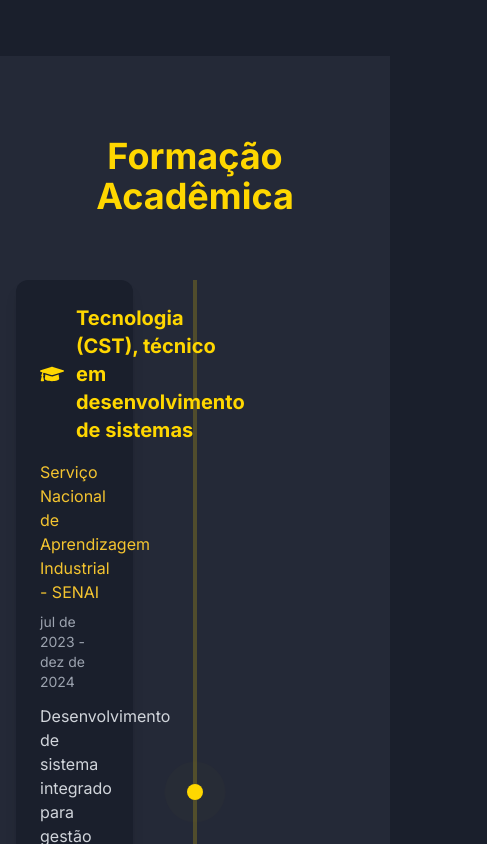
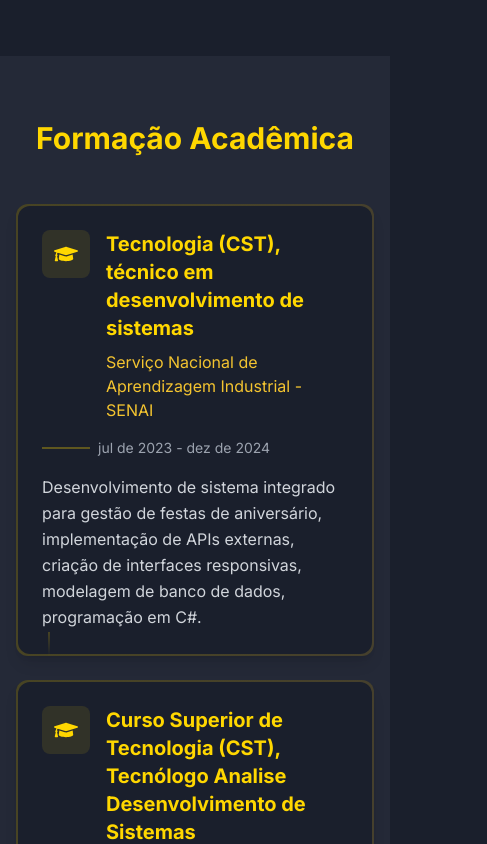
Before and after one commit to Renan0004/Renan, a React (Vite) app: page / in a window 390 px wide. Shown: the part 10680-11524 px from the top of the page, 487 px wide, since content can reach past the window. Built offline with nearby package versions, Linux system fonts and the light colour scheme.

Commit message:
refactor: Redesign Education component for better mobile responsiveness

```diff
--- a/src/components/Education.tsx
+++ b/src/components/Education.tsx
@@ -33,22 +33,22 @@ const Education = () => {
   const getIcon = (type: string) => {
     switch (type) {
       case 'graduation':
-        return <FaGraduationCap className="text-2xl" />
+        return <FaGraduationCap className="text-2xl sm:text-3xl" />
       case 'certificate':
-        return <FaCertificate className="text-2xl" />
+        return <FaCertificate className="text-2xl sm:text-3xl" />
       case 'course':
-        return <FaCode className="text-2xl" />
+        return <FaCode className="text-2xl sm:text-3xl" />
       default:
         return null
     }
   }
 
   return (
-    <section id="education" className="py-20 bg-light-blue">
-      <div className="container">
+    <section id="education" className="py-16 sm:py-20 bg-light-blue">
+      <div className="container mx-auto px-4 sm:px-6 max-w-4xl">
         <motion.h2
-          className="text-4xl font-bold text-center mb-16 text-primary-gold"
-          initial={{ opacity: 0, y: 50 }}
+          className="text-3xl sm:text-4xl font-bold text-center mb-12 text-primary-gold"
+          initial={{ opacity: 0, y: 20 }}
           whileInView={{ opacity: 1, y: 0 }}
           transition={{ duration: 0.6 }}
           viewport={{ once: true }}
@@ -56,49 +56,58 @@ const Education = () => {
           Formação Acadêmica
         </motion.h2>
 
-        <div className="relative">
-          {/* Linha vertical central */}
-          <div className="absolute left-1/2 transform -translate-x-1/2 h-full w-1 bg-primary-gold/20"></div>
-
-          {/* Items da timeline */}
+        <div className="space-y-6">
           {educationItems.map((item, index) => (
             <motion.div
               key={item.id}
-              className={`relative flex items-center mb-12 ${
-                index % 2 === 0 ? 'justify-start' : 'justify-end'
-              }`}
-              initial={{ opacity: 0, x: index % 2 === 0 ? -50 : 50 }}
-              whileInView={{ opacity: 1, x: 0 }}
+              className="relative"
+              initial={{ opacity: 0, y: 20 }}
+              whileInView={{ opacity: 1, y: 0 }}
               transition={{ duration: 0.5, delay: index * 0.2 }}
               viewport={{ once: true }}
             >
-              {/* Conteúdo */}
-              <div className={`w-5/12 ${index % 2 === 0 ? 'pr-8' : 'pl-8'}`}>
-                <div className="bg-dark-blue rounded-xl p-6 shadow-lg hover:shadow-xl transition-all duration-300">
-                  <div className="flex items-center gap-3 mb-4">
+              {/* Card com gradiente na borda */}
+              <div className="relative bg-dark-blue rounded-xl p-0.5 shadow-lg hover:shadow-xl transition-all duration-300">
+                <div className="absolute inset-0 rounded-xl bg-gradient-to-r from-primary-gold to-secondary-gold opacity-20"></div>
+
+                {/* Conteúdo do card */}
+                <div className="relative bg-dark-blue rounded-xl p-6">
+                  {/* Cabeçalho com ícone e título */}
+                  <div className="flex items-start gap-4 mb-4">
+                    <div className="bg-primary-gold/10 rounded-lg p-3">
                       <span className="text-primary-gold">
                         {getIcon(item.type)}
                       </span>
-                    <h3 className="text-xl font-bold text-primary-gold">
+                    </div>
+                    <div className="flex-1">
+                      <h3 className="text-xl sm:text-2xl font-bold text-primary-gold mb-2">
                         {item.title}
                       </h3>
-                  </div>
-                  <p className="text-secondary-gold mb-2">
+                      <p className="text-secondary-gold text-base sm:text-lg">
                         {item.institution}
                       </p>
-                  <p className="text-gray-400 text-sm mb-3">
+                    </div>
+                  </div>
+
+                  {/* Período */}
+                  <div className="flex items-center gap-2 mb-4">
+                    <div className="h-0.5 w-12 bg-primary-gold/30"></div>
+                    <p className="text-gray-400 text-sm">
                       {item.period}
                     </p>
-                  <p className="text-gray-300">
+                  </div>
+
+                  {/* Descrição */}
+                  <p className="text-gray-300 text-base leading-relaxed">
                     {item.description}
                   </p>
                 </div>
               </div>
 
-              {/* Ponto na linha do tempo */}
-              <div className="absolute left-1/2 transform -translate-x-1/2 w-4 h-4 bg-primary-gold rounded-full">
-                <div className="absolute w-8 h-8 bg-primary-gold/20 rounded-full -left-2 -top-2 animate-ping"></div>
-              </div>
+              {/* Linha conectora entre cards */}
+              {index < educationItems.length - 1 && (
+                <div className="absolute left-8 bottom-0 w-0.5 h-6 bg-gradient-to-b from-primary-gold/20 to-transparent"></div>
+              )}
             </motion.div>
           ))}
         </div>
```
Lines whose indentation alone changed are shown as unchanged.
